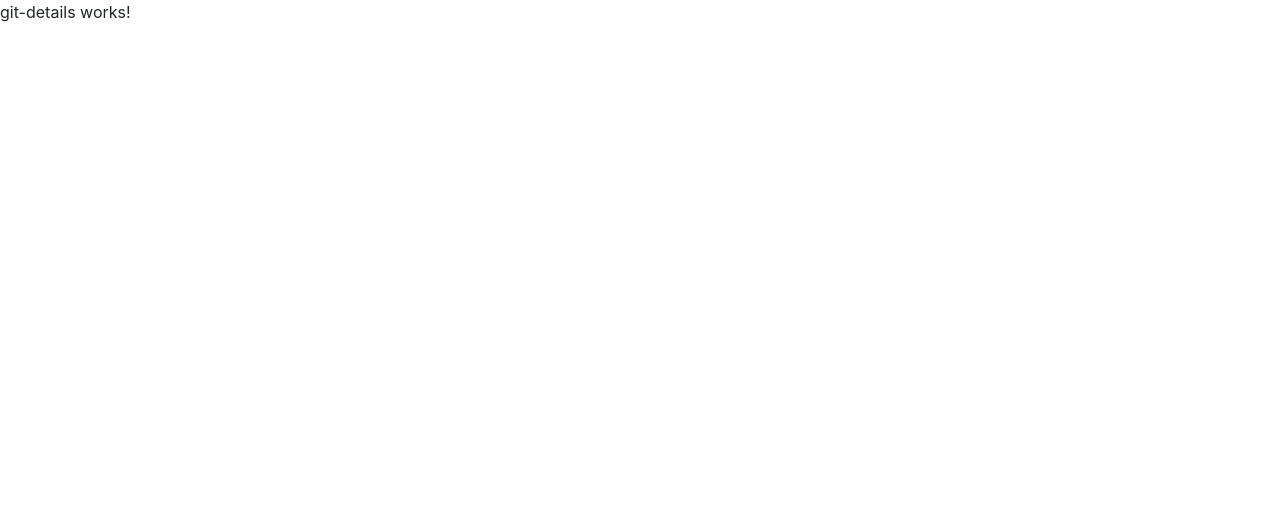
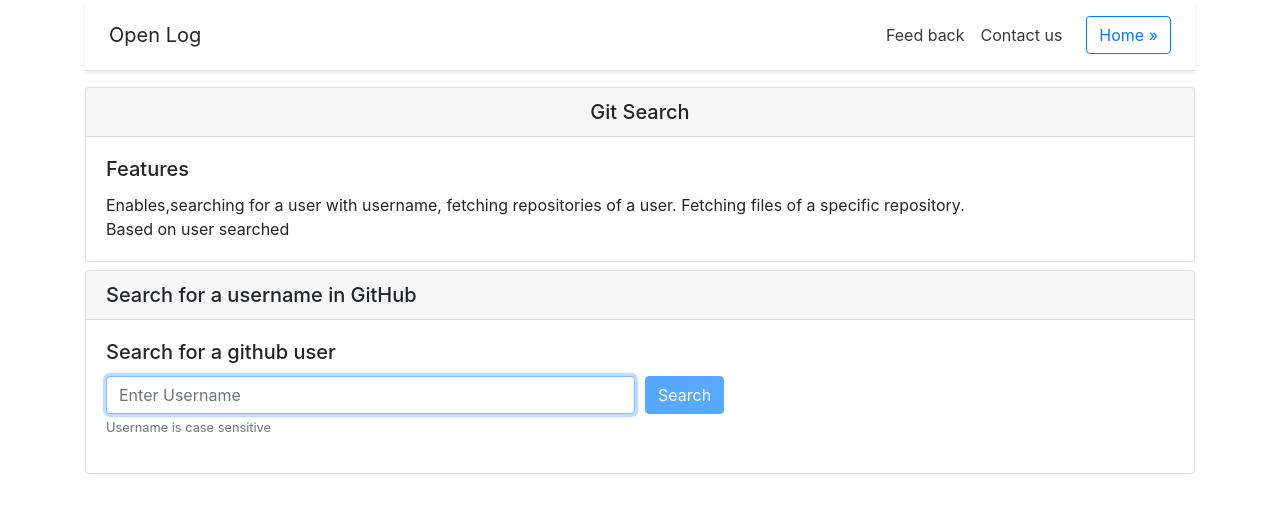
Before and after one commit to Dhruvaraju/Open-Log, an Angular app: page /gitDetails in a window 1280 px wide. Shown: the top 510 px of the page. Built offline with nearby package versions, Linux system fonts and the light colour scheme.

Commit message:
Basic Validations and git search Enabled

```diff
--- a/src/app/app-routing.module.ts
+++ b/src/app/app-routing.module.ts
@@ -11,7 +11,8 @@ const routes: Routes = [
   {path:'', component: LoginComponent},
   {path:'homepage', component: HomePageComponent},
   {path:'passwordReset', component: PasswordResetComponent},
-  {path:'gitDetails', component: GitDetailsComponent}
+  {path:'gitDetails', component: GitDetailsComponent},
+  {path:'login',component:LoginComponent}
 ];
 
 @NgModule({
--- a/src/app/git-details/git-details.component.html
+++ b/src/app/git-details/git-details.component.html
@@ -1 +1,70 @@
-<p>git-details works!</p>
+<!DOCTYPE html>
+<html lang="en">
+<head>
+    <meta charset="UTF-8">
+    <meta name="viewport" content="width=device-width, initial-scale=1.0">
+    <title>Git Search</title>
+</head>
+<body>
+    <div class="container">
+        <!--Nav Bar Starts-->
+        <div class="d-flex flex-column flex-md-row align-items-center p-3 px-md-4 mb-3 bg-white border-bottom shadow-sm">
+            <h5 class="my-0 mr-md-auto font-weight-normal">Open Log</h5>
+            <nav class="my-2 my-md-0 mr-md-3">
+              <a class="p-2 text-dark" href="#">Feed back</a>
+              <a class="p-2 text-dark" href="#">Contact us</a>
+            </nav>
+            <a class="btn btn-outline-primary" href="homepage">Home &raquo;</a>
+          </div>
+        <!--Nav Bar Ends-->
+        <!-- Feature Details Card Start-->
+        <div class="card">
+            <h5 class="card-header text-center">Git Search</h5>
+            <div class="card-body">
+              <h5 class="card-title">Features</h5>
+              <p class="card-text">Enables,searching for a user with username, fetching repositories of a user.
+                  Fetching files of a specific repository.<br> Based on user searched</p>
+            </div>
+          </div>
+        <!-- Feature Details Card end-->
+        <!--User Search card Start-->
+        <div class="card" style="margin-top: 0.5em;">
+            <h5 class="card-header">Search for a username in GitHub</h5>
+            <div class="card-body">
+              <form [formGroup]="detailForm">
+                <h5 class="card-title">Search for a github user</h5>
+                <div class="form-row">
+                <div class="form-group col-md-6">
+                    <input type="username" class="form-control" id="userName" formControlName="userName"
+                    placeholder="Enter Username" autofocus>
+                    <small id="userName" class="form-text text-muted">Username is case sensitive</small>
+                  </div>
+                  <div class="form-group col-md-6">
+                      <button class="btn btn-primary" (click)="userSearch()" [disabled]="!detailForm.valid">Search</button>
+                  </div>
+                </div>
+            </form>
+              </div>
+              </div>
+        <!-- User Search card End-->
+        <!--User Details Start-->
+        <div class="card" style="margin-top:0.5em" *ngIf="userDetails">
+            <div class="card-body">
+              <div class="form-row">
+                <div class="form-group col-md-4">
+                  <img src="{{userDetails.avatar_url}}" class="rounded float-left" style="width: 150px;height: 150px;" alt="...">
+                </div>
+                <div class="form-group col-md-6">
+                  <h5 class="card-title">Name : {{userDetails.name}}</h5>
+                  <label class="form-group">Log in : {{userDetails.login}}</label><br>
+                  <label class="form-group">GIT ID : {{userDetails.id}}</label>
+                  <label class="form-group">Account Created on : {{userDetails.created_at | date}}</label>
+                  <label class="form-group">Last Updated on : {{userDetails.updated_at | date}}</label>
+                </div>
+              </div>
+            </div>
+          </div>
+        <!--User Detail End-->
+    </div>
+</body>
+</html>
--- a/src/app/git-details/git-details.component.ts
+++ b/src/app/git-details/git-details.component.ts
@@ -1,4 +1,7 @@
 import { Component, OnInit } from '@angular/core';
+import { FormGroup, FormBuilder, Validators, Validator } from '@angular/forms';
+import { GitService } from '../services/git-service.service';
+import { GitUser } from '../objects/gituser';
 
 @Component({
   selector: 'app-git-details',
@@ -6,10 +9,33 @@ import { Component, OnInit } from '@angular/core';
   styleUrls: ['./git-details.component.css']
 })
 export class GitDetailsComponent implements OnInit {
+  detailForm: FormGroup;
+  userDetails : GitUser;
 
-  constructor() { }
+
+  constructor(private gitService : GitService, private formBuilder: FormBuilder) {
+    this.buildForm()
+  }
 
   ngOnInit(): void {
   }
 
+  buildForm(){
+    this.detailForm = this.formBuilder.group({
+      userName : this.formBuilder.control(null,Validators.required)
+    });
+  }
+  userSearch(){
+
+  this.gitService.getUserDetail(this.detailForm.get('userName').value).subscribe(response =>{
+    if(response.status == 200){
+      this.userDetails = JSON.parse(JSON.stringify(response.body));
+      console.log(this.userDetails);
+    }else{
+      console.log('Call Failed');
+    }
+  }
+  )
 }
+
+}
--- a/src/app/login/login.component.html
+++ b/src/app/login/login.component.html
@@ -40,6 +40,9 @@
       <div class="form-group">
         <label for="loginPassword">Password<span style="color: red;">*</span></label>
         <input type="password" class="form-control" id="loginPassword" formControlName="passWord" >
+      </div>
+      <div class="text-danger" *ngIf="userRegistered">
+        *User not registered kindly register.
       </div>
       <div class="form-row">
       <div class="col">
@@ -129,7 +132,7 @@
         <div class="form-group col-md-2">
           <label for="inputZip">Zip</label>
           <input type="text" class="form-control" id="inputZip" formControlName="zip">
-          <div *ngIf="registrationForm.get('zip').dirty" style="text-danger">
+          <div *ngIf="registrationForm.get('zip').dirty" class="text-danger">
             <div *ngIf= "registrationForm.get('zip').errors">
               <div *ngIf= "registrationForm.get('zip').errors.required">
                 *Zip field is required
@@ -167,7 +170,5 @@
     </div>
     </form>
   </div>
-
-
 </body>
 </html>
--- a/src/app/login/login.component.ts
+++ b/src/app/login/login.component.ts
@@ -2,6 +2,9 @@ import { Component, OnInit } from '@angular/core';
 import { FormGroup, FormBuilder, Validators, Validator } from '@angular/forms';
 import { ManageUsersService } from '../services/manage-users.service';
 import { User } from '../objects/user';
+import { GitService } from '../services/git-service.service';
+import { Router } from '@angular/router';
+import { from } from 'rxjs';
 
 @Component({
   selector: 'app-login',
@@ -15,6 +18,7 @@ export class LoginComponent {
   registrationForm : FormGroup;
   login : boolean;
   register : boolean;
+  userRegistered : boolean;
   pwdControl ;
   userNameAvailable : boolean ;
 
@@ -24,12 +28,15 @@ export class LoginComponent {
 
   }
   //Constructor parameters will be available by default to the entire component
-  constructor(private formBuilder : FormBuilder, private userService: ManageUsersService){
+  constructor(private formBuilder : FormBuilder, private userService: ManageUsersService, private gitService :GitService,
+    private router : Router){
     this.buildForm();
     this.regFormBuild();
     this.login ;
     this.register ;
     this.userNameAvailable;
+    this.userRegistered;
+
   }
 
   //Creating the form controls
@@ -73,29 +80,41 @@ export class LoginComponent {
 
   onSubmitLogin(){
     console.log(this.loginForm.value);
-    this.loginForm.reset();
+    let validUsr = this.userService.checkUserAvailability(this.loginForm.get('userName').value, this.loginForm.get('passWord').value);
+    if(validUsr){
+      this.loginForm.reset();
+      this.router.navigate(['homepage']);
+    }else{
+      this.loginForm.reset();
+      this.userRegistered = true;
+    }
   }
 
   onRegClick(){
-    this.login =  false;
+    this.userRegistered = false;
+   this.login =  false;
     this.register = true;
-    //console.log("login value is "+ this.login +"and register value is "+ this.register);
+
   }
 
   onRegistrationSubmit(){
     console.log(this.registrationForm.value);
     let userDetail = JSON.stringify(this.registrationForm.value);
     this.userService.addUser(this.registrationForm.value);
+    this.login =  true;
+    this.register = false;
   }
 
   userNameVerify(){
    let validationOutput =  this.userService.verifyUser(this.registrationForm.get('regUserName').value);
    this.userNameAvailable = validationOutput;
    if(validationOutput == true){
+     this.registrationForm.get('regUserName').setErrors({UserExists: true});
     this.userNameAvailable = true;
     console.log('Username Verification check validation output : '+validationOutput);
    }else{
     this.userNameAvailable = false;
+    this.registrationForm.get('regUserName').setErrors(null);
    }
 
   }
--- /dev/null
+++ b/src/app/objects/gituser.ts
@@ -0,0 +1,33 @@
+export interface GitUser {
+    login: string;
+    id: number;
+    node_id: string;
+    avatar_url: string;
+    gravatar_id: string;
+    url: string;
+    html_url: string;
+    followers_url: string;
+    following_url: string;
+    gists_url: string;
+    starred_url: string;
+    subscriptions_url: string;
+    organizations_url: string;
+    repos_url: string;
+    events_url: string;
+    received_events_url: string;
+    type: string;
+    site_admin: boolean;
+    name: string;
+    company?: null;
+    blog: string;
+    location?: null;
+    email?: null;
+    hireable?: null;
+    bio?: null;
+    public_repos: number;
+    public_gists: number;
+    followers: number;
+    following: number;
+    created_at: string;
+    updated_at: string;
+  }
--- /dev/null
+++ b/src/app/services/git-service.service.ts
@@ -0,0 +1,20 @@
+import { Injectable } from '@angular/core';
+import { HttpClient } from '@angular/common/http';
+import { map } from 'rxjs/operators';
+
+@Injectable({
+  providedIn: 'root'
+})
+export class GitService {
+ userDetail ;
+  constructor(private http: HttpClient) { }
+
+  getUserDetail(userName){
+    let url = 'http://api.github.com/users/'+userName;
+    return this.http.get(url, {observe: 'response'});
+  }
+
+  getRepos(){
+
+  }
+}
--- a/src/app/services/manage-users.service.ts
+++ b/src/app/services/manage-users.service.ts
@@ -20,14 +20,20 @@ export class ManageUsersService {
   ];
   constructor() { }
 
-  checkUserAvailability(){
-    return "available";
+  checkUserAvailability(userName : String, pwd : String){
+    console.log(`username is ${userName} and password is ${pwd}`);
+      for(let user of this.usersList){
+        if(userName == user.regUserName && pwd == user.regPassword){
+          return true;
+        }
+      }
+      return false;
   }
 
   addUser(userDetail : User){
     this.usersList.push(userDetail);
-    console.log("Console from service"+this.usersList);
-    return "User Added";
+    console.log("Console from service"+JSON.stringify(this.usersList));
+    return true;
   }
 
   verifyUser(userName : String){
```
Also changed, not shown: src/app/app.module.ts (+7 -3 lines), 1 other file (tests, documents, lock files or other folders).
